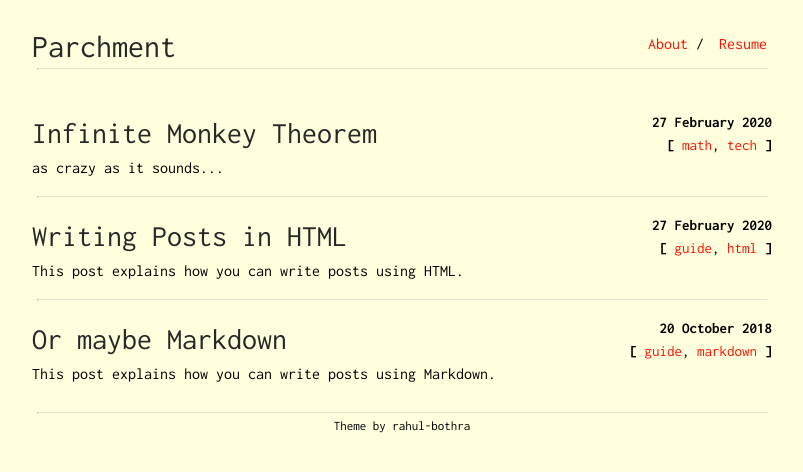
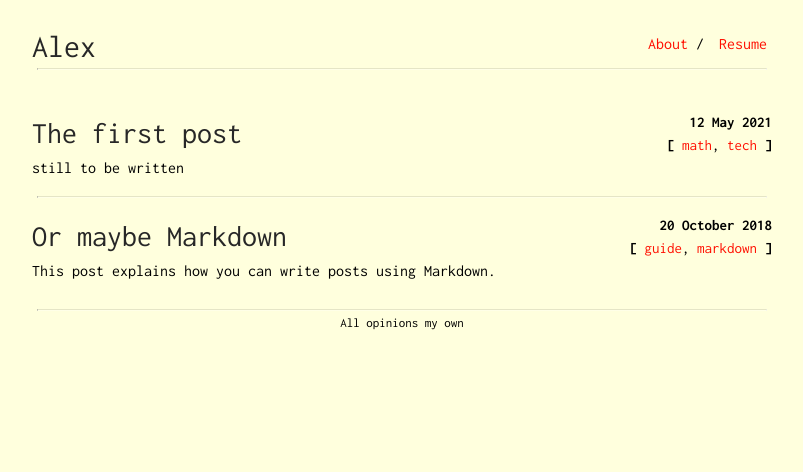
Before and after one commit to AlexReido/AlexReido.github.io, a Jekyll site: the page built from index.html, in a window 1280 px wide. Shown: the top 472 px of the page, without its empty margins (238-1041 px from the left). Built offline with Jekyll 4.4.1, drawn with Linux system fonts in a browser that asks for light colours.

Commit message:
added about and changed the pictures

```diff
--- a/404.html
+++ b/404.html
@@ -3,5 +3,7 @@
 permalink: /404.html
 title: 404 - Page not found
 ---
+<br>
+Sorry, the page you were looking for doesn’t exist or has been moved.
 
-<img src="{{site.url}}{{site.baseurl}}/assets/404.jpg">
+<!-- <img src="{{site.url}}{{site.baseurl}}/assets/404.jpg"> -->
--- a/_config.yml
+++ b/_config.yml
@@ -1,15 +1,15 @@
-title: Parchment
+title: Alex
 author: pro-panda
-subtitle: The life of a frustrated engineer
+subtitle: Another tech focused blog
 
-url: "https://rahul-bothra.github.io"
-baseurl: "/parchment"
+url: "https://alexreido.github.io"
+baseurl: "/"
 
 footer_only_homepage: true
 footer_url: "https://github.com/rahul-bothra"
-footer_text: "Theme by rahul-bothra"
+footer_text: "All opinions my own"
 
-profile-picture: assets/profile.png
+profile-picture: assets/profile.jpg
 favicon_location: assets/favicon.ico
 
 permalink: /:year-:month-:day-:title/
--- a/_posts/2020-02-27-html-posts.html
+++ /dev/null
@@ -1,8 +0,0 @@
----
-layout: post
-title: Writing Posts in HTML
-subtitle: This post explains how you can write posts using HTML.
-tags: [guide, html]
----
-
-This post has been written in HTML. I'm too lazy to add content to it, but feel free to <a href="https://github.com/pro-panda/parchment">raise a PR</a> ;-)
--- a/_posts/2020-02-27-infinite-monkey-therom.md
+++ /dev/null
@@ -1,18 +0,0 @@
----
-layout: post
-title: Infinite Monkey Theorem
-subtitle: as crazy as it sounds...
-tags: [math, tech]
----
-
-<img style="float: right" src="../assets/monkey-typewriter.jpg">
-
-The infinite monkey theorem states that a monkey hitting keys at random on a typewriter keyboard for an infinite amount of time will almost surely type any given text, such as the complete works of William Shakespeare.
-
-In fact, the monkey would almost surely type every possible finite text an infinite number of times. However, the probability that monkeys filling the observable universe would type a complete work such as Shakespeare's Hamlet is so tiny that the chance of it occurring during a period of time hundreds of thousands of orders of magnitude longer than the age of the universe is extremely low (but technically not zero).
-
-In this context, "almost surely" is a mathematical term with a precise meaning, and the "monkey" is not an actual monkey, but a metaphor for an abstract device that produces an endless random sequence of letters and symbols.
-
-In 2003, lecturers and students from the University of Plymouth MediaLab Arts course used a £2,000 grant from the Arts Council to study the literary output of real monkeys. They left a computer keyboard in the enclosure of six Celebes crested macaques in Paignton Zoo in Devon in England for a month, with a radio link to broadcast the results on a website. Not only did the monkeys produce nothing but five total pages largely consisting of the letter S, the lead male began bashing the keyboard with a stone, and the monkeys followed by soiling it.
-
-Reference: [Wikipedia](https://en.wikipedia.org/wiki/Infinite_monkey_theorem)
--- /dev/null
+++ b/_posts/2021-05-12-first-post.md
@@ -0,0 +1,8 @@
+---
+layout: post
+title: The first post
+subtitle: still to be written
+tags: [math, tech]
+---
+
+My first post - about diss?
--- a/about.md
+++ b/about.md
@@ -5,21 +5,11 @@
 
 <img class="profile-picture" src="{{site.baseurl}}/{{site.profile-picture}}">
 
-I'm Dilbert. I've been working as a Software Engineer for over 30 years. I like to innovate to solve challenging problems using technology. I work with a great Engineering team, but we have a good-for-nothing and clueless manager, who can be replaced with a monkey and the change would be for the better.
+I'm Alex and this I'll be using this site to showcase work I have done whether that's projects or blog posts I have written. I studied Computer Science at the University of Exeter, in particular I enjoy the areas of Data Science, Evolutionary algorithms and Multi-objective optimisation. I like running (I have done the Bath Half twice) as well as tennis and orienteering. This blog will mainly contain development projects I have completed alongside any blog posts I come up with - probably about effective altruism, environmentalism and current affairs.
 
-On a personal front, I live with two amazing pets - Dogbert and Ratbert, and three dinasours - Bob, Rex and Dawn - who're hiding from the rest of the world. I'm single and have few friends due to my poor social skills, but I usually spend my time playing with computers and technology.
+### Volunteering
 
-### Life Advice
-Here are a few things I've learned over the years,
-> An optimist is simply a pessimist with no job experience.
-
-> All of your co-workers are fools. You must learn to pity and tolerate them.
-
-> There are very few problems that can't be solved through a suitable application of high explosives.
-
-### Publications
-1. Dilbert, Ratbert: "Effects of having a dog and a dinasaur in the same house", _Journal of Wierd Studies_
-2. Alice, Dilbert, Wally: "Efficient ways to deal with a dumb manager", _Conference of Frustrated Engineers_
+I enjoy volunteering in both sport and education, and have previously volunteered for CoderDojo as well as CoachBright.
 
 ### Contact Me
-No thanks, I have enough problems of my own to deal with.
+You can email me at areid.1028@gmail.com or find me on LinkedIn at https://www.linkedin.com/in/areid-1028/
```
Also changed, not shown: assets/favicon.ico, assets/favicon.png (added), assets/profile.png (deleted), 1 other file.
